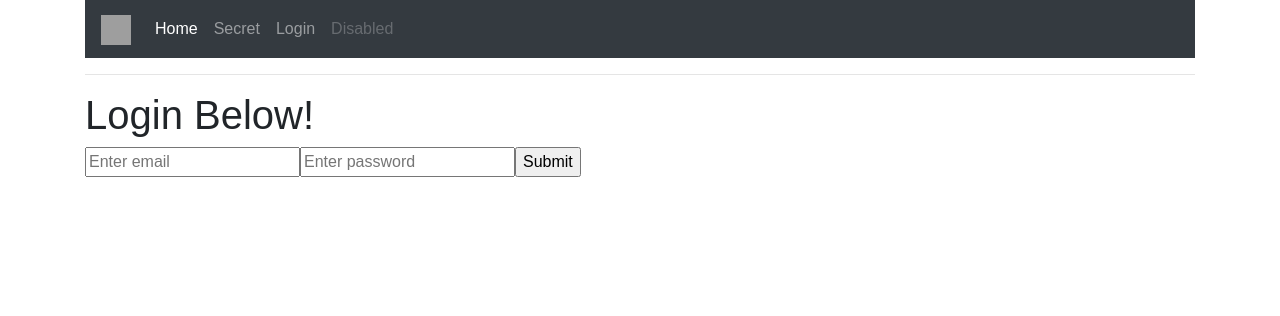
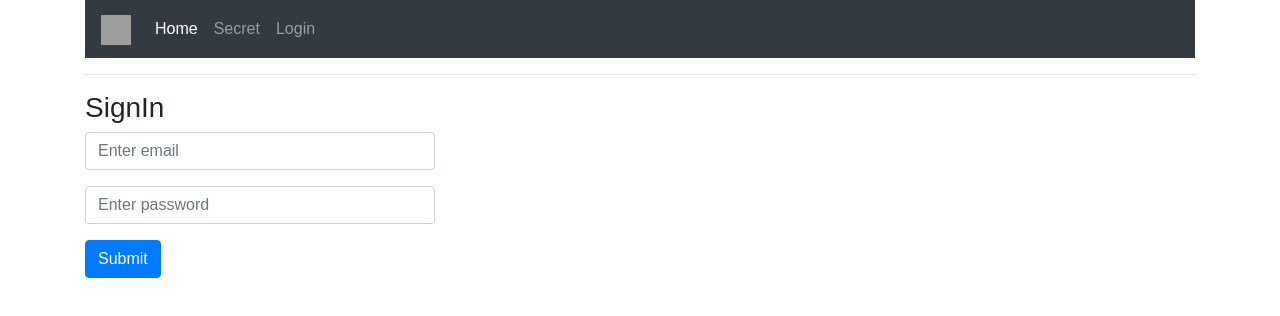
Before and after one commit to Yakushisa/react-auth-example, a React (Create React App) app: page /login in a window 1280 px wide. Shown: the top 316 px of the page. Built offline with nearby package versions, Linux system fonts and the light colour scheme; grey boxes are pictures that could not be loaded.

Commit message:
refactoring component using bootstrap 4

```diff
--- a/server.js
+++ b/server.js
@@ -36,7 +36,7 @@ app.get('/api/home', function(req, res) {
 });
 
 app.get('/api/secret', withAuth, function(req, res) {
-  res.send('The password is potato');
+  res.send('The user has successfully logged in.');
 });
 
 app.post('/api/register', function(req, res) {
--- a/src/App.js
+++ b/src/App.js
@@ -25,9 +25,6 @@ class App extends Component {
               <li class="nav-item">
                 <Link class="nav-link" to="/login">Login</Link>
               </li>
-              <li class="nav-item">
-                <a class="nav-link disabled" href="#">Disabled</a>
-              </li>
             </ul>
           </div>
         </nav>
--- a/src/Login.jsx
+++ b/src/Login.jsx
@@ -41,26 +41,37 @@ export default class Login extends Component {
 
   render() {
     return (
-      <form onSubmit={this.onSubmit}>
-      <h1>Login Below!</h1>
+      <div class="row">
+        <div class="col-4">
+          <form class="form-group" onSubmit={this.onSubmit}>
+           <div class="form-group">
+              <h3>SignIn</h3>
               <input
                 type="email"
                 name="email"
                 placeholder="Enter email"
+                class="form-control"
                 value={this.state.email}
                 onChange={this.handleInputChange}
                 required
               />
+            </div>
+
+            <div class="form-group">
               <input
                 type="password"
                 name="password"
                 placeholder="Enter password"
+                class="form-control"
                 value={this.state.password}
                 onChange={this.handleInputChange}
                 required
               />
-      <input type="submit" value="Submit"/>
+            </div>
+            <input class="btn btn-primary" type="submit" value="Submit"/>
           </form>
+        </div>
+      </div>
     );
   }
 }
--- a/src/Secret.jsx
+++ b/src/Secret.jsx
@@ -16,9 +16,8 @@ export default class Secret extends Component {
 
   render() {
     return (
-      <div>
-        <h1>Secret</h1>
-        <p>{this.state.message}</p>
+      <div class="alert alert-success" role="alert">
+        {this.state.message}
       </div>
     );
   }
```
Lines whose indentation alone changed are shown as unchanged.
